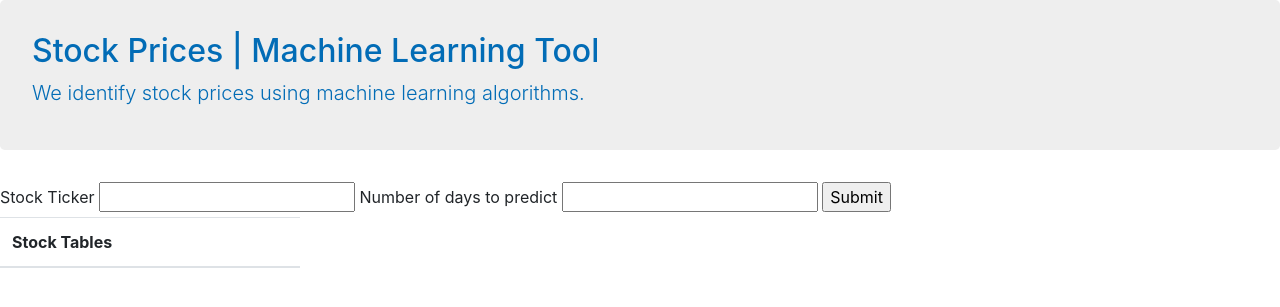
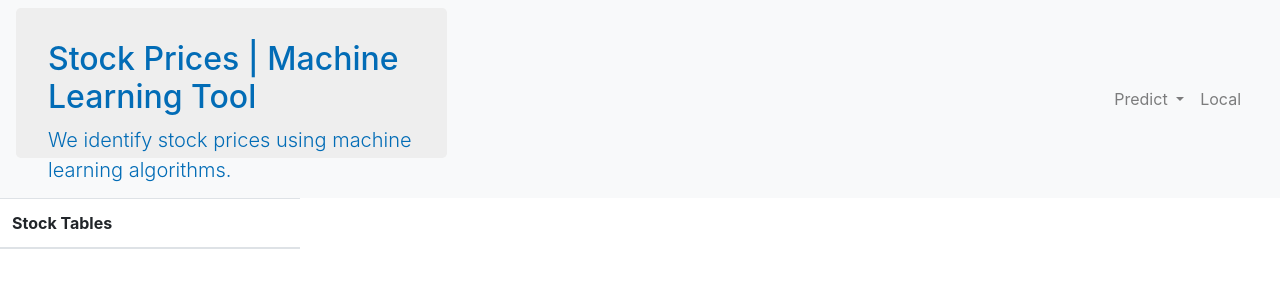
Before and after one commit to danielle16/stock_predictions_final_project, a Flask app: page /api/db in a window 1280 px wide. Shown: the top 307 px of the page. Run offline with Flask 2, Linux system fonts and the light colour scheme; lists and menus that the app fills with data are empty; some libraries are stand-ins or nearby versions.

Commit message:
Add files via upload

```diff
--- a/stock_predictions/templates/index2.html
+++ b/stock_predictions/templates/index2.html
@@ -71,8 +71,6 @@ $.ajax({
                             <a class="dropdown-item" href="stocks_detail.html">Model Maker</a>
                             <a class="dropdown-item" href="http://127.0.0.1:5000">Home</a>
                         </div>
-                    </li>
-                    <li class="nav-item">
 
                 </ul>
             </div>
--- a/stock_predictions/templates/stocks.html
+++ b/stock_predictions/templates/stocks.html
@@ -18,37 +18,42 @@
 
         }
       </script>
-      <script>
-        function search() {
-            $('#input-form').click(function() {
-              name = $('#stock-ticker').val();
-              days = $('#days').val();
-            location.replace("http://127.0.0.1:5000/api/stock_submit/"+name+"/"+days);
-            console.log(name+" -- "+days )
-            });
-
-        }
-
-      </script>
 </head>
 
 <body>
 
-    <div class="jumbotron">
-        <h2>Stock Prices | Machine Learning Tool</h2>
-        <p class="lead">We identify stock prices using machine learning algorithms.</p>
-    </div>
+    <!--Navbar adjustments-->
+    <nav class="navbar navbar-expand-lg navbar-light bg-light">
+      <div class="jumbotron">
+          <h2>Stock Prices | Machine Learning Tool</h2>
+          <p class="lead">We identify stock prices using machine learning algorithms.</p>
+      </div>
+
+      <div class="container">
+          <div class="collapse navbar-collapse" id="navbarSupportedContent">
+              <ul class="navbar-nav ml-auto">
+                  <li class="nav-item dropdown">
+                      <a class="nav-link dropdown-toggle" href="#" id="navbarDropdown" role="button" data-toggle="dropdown" aria-haspopup="true" aria-expanded="false">
+                          Predict
+                      </a>
+                      <div class="dropdown-menu dropdown-menu-right" aria-labelledby="navbarDropdown">
+                          <a class="dropdown-item" href="https://public.tableau.com/app/profile/chris.obonaga/viz/Final_Project_16257499612660/iPhoneReleases">Tableau and hypothesis</a>
+                          <a class="dropdown-item" href="https://stock-predictions-gt-bootcamp.herokuapp.com/api/db">Stock Selector</a>
+                          <a class="dropdown-item" href="stocks_detail.html">Model Maker</a>
+                          <a class="dropdown-item" href="index2.html">Home</a>
+                      </div>
+                  </li>
+                  <li class="nav-item">
+                      <a class="nav-link" href="stocks_detail.html">Local</a>
+                  </li>
+                  <li class="nav-item">
+
+              </ul>
+          </div>
+      </div>
+  </nav>
 
     <!-- Insert Table -->
-    <div id="input-form">
-      <form>
-        <label>Stock Ticker</label>
-        <input type="text" id="stock-ticker">
-        <label>Number of days to predict</label>
-        <input type="text" id="days">
-        <input type="button" onclick="search()" value="Submit">
-      </form>
-    </div>
     <div id="results">
         <table class="table table-striped" style="max-width: 300px;">
           <thead>
@@ -59,7 +64,7 @@
           {% for result in results%}
             <tr>
                 <td>
-                <button id="botton-id" name= "{{result}}" onclick="foo()"> {{ result }}</button>
+                <button name= "{{result}}" onclick="foo()"> {{ result }}</button>
                 </td>
             </tr>
           {% endfor %}
```
Also changed, not shown: stock_predictions/templates/stocks_detail.html (+42 -34 lines).
